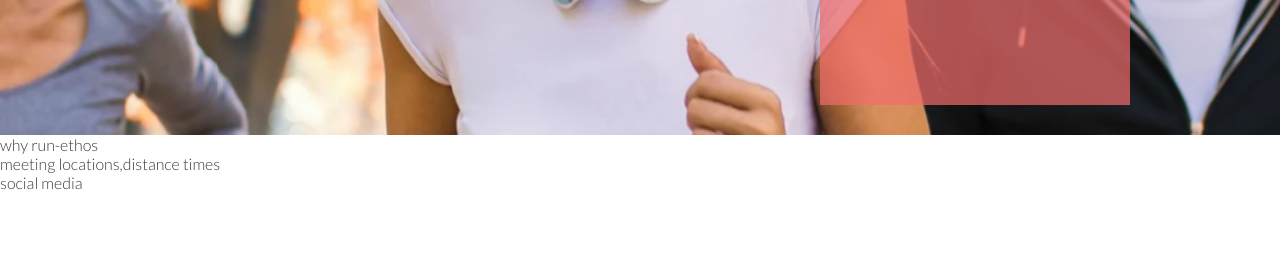
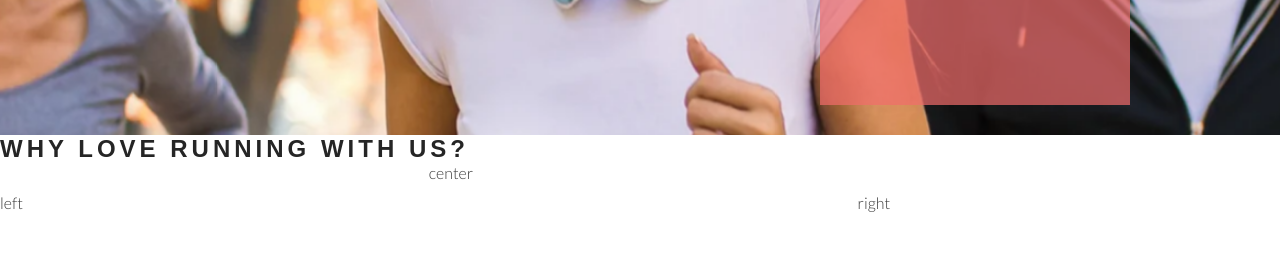
Before and after one commit to Murph25/Love_running, a plain HTML site: page index.html in a window 1280 px wide. Shown: the part 540-800 px from the top of the page. Drawn offline with Linux system fonts and the light colour scheme.

Commit message:
add ethos structure

```diff
--- a/assets/css/style.css
+++ b/assets/css/style.css
@@ -25,6 +25,7 @@ h1, h2 {
 #logo {
     float:left;
     font-size :280%;
+    margin-left:30px ;
 }
 
 #menu {
@@ -97,3 +98,22 @@ h1, h2 {
     position: absolute;
 
 }
+#club-ethos {
+    height:600px;
+
+}
+#left-about{
+    padding-top:30px ;
+    width:33%;
+    float:left;
+}
+#right-about{
+    padding-top: 30px;
+    width:33%;
+    float:right;
+}
+#center-about{
+    width:33%;
+    margin: 0 auto;
+
+}
--- a/index.html
+++ b/index.html
@@ -34,8 +34,11 @@
             <h3>hills</h3>
         </div>
     </section>
-    <section>
-        why run-ethos
+    <section id="club-ethos">
+        <h1>Why love running with us?</h1>
+        <div id="left-about">left</div>
+        <div id="right-about">right</div> </div>
+        <div id="center-about">center</div>
     </section>
     <section>
         meeting locations,distance times
```
